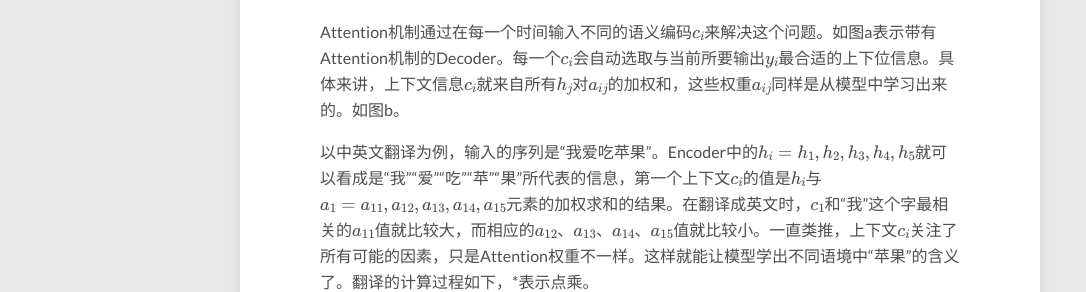
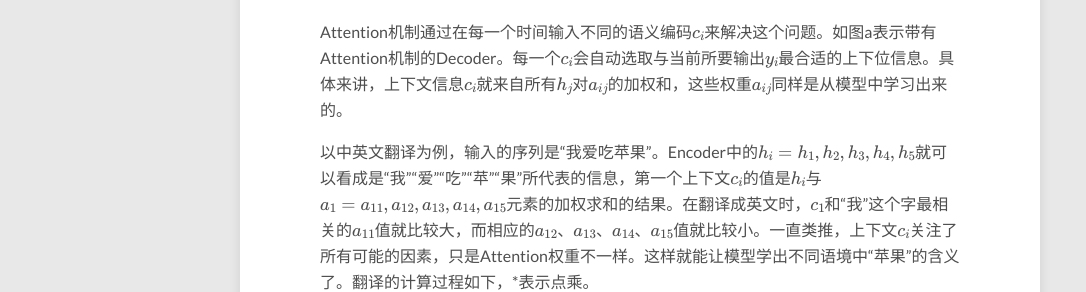
Before and after one commit to 52notebook/52notebook.github.io, a Jekyll site: the page built from _posts/2021-05-06-注意力机制.md, in a window 1280 px wide and 900 px high, scrolled down 932 px. Shown: the part 186-478 px from the top of the window, without its empty margins (0-1086 px from the left). Built offline with Jekyll 4.4.1, drawn with Linux system fonts in a browser that asks for light colours; nearby versions of some CDN libraries; formulas are drawn with MathJax 3; comment, search, counter and statistics services are not loaded.

Commit message:
注意力机制

```diff
--- a/_posts/2021-05-06-注意力机制.md
+++ b/_posts/2021-05-06-注意力机制.md
@@ -37,7 +37,7 @@
 
 
 
-Attention机制通过在每一个时间输入不同的语义编码$$c_i$$来解决这个问题。如图a表示带有Attention机制的Decoder。每一个$$c_i$$会自动选取与当前所要输出$$y_i$$最合适的上下位信息。具体来讲，上下文信息$$c_i$$就来自所有$$h_j$$对$$a_{ij}$$的加权和，这些权重$$a_{ij}$$同样是从模型中学习出来的。如图b。
+Attention机制通过在每一个时间输入不同的语义编码$$c_i$$来解决这个问题。如图a表示带有Attention机制的Decoder。每一个$$c_i$$会自动选取与当前所要输出$$y_i$$最合适的上下位信息。具体来讲，上下文信息$$c_i$$就来自所有$$h_j$$对$$a_{ij}$$的加权和，这些权重$$a_{ij}$$同样是从模型中学习出来的。
 
 
 
```
Also changed, not shown: images/00/multi_head_self_attention_0606.png (added), images/00/self_attention_0606.png (added).
